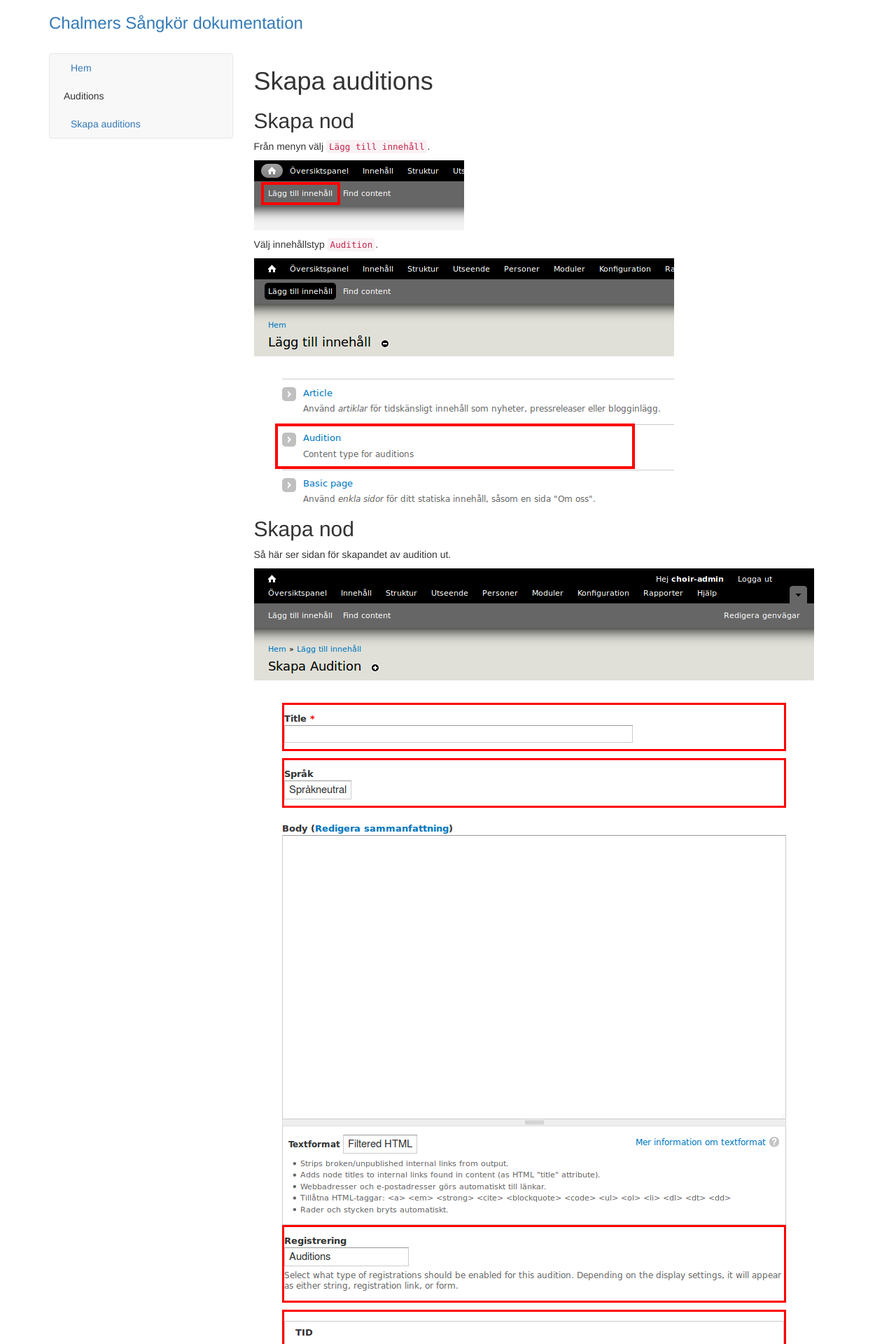
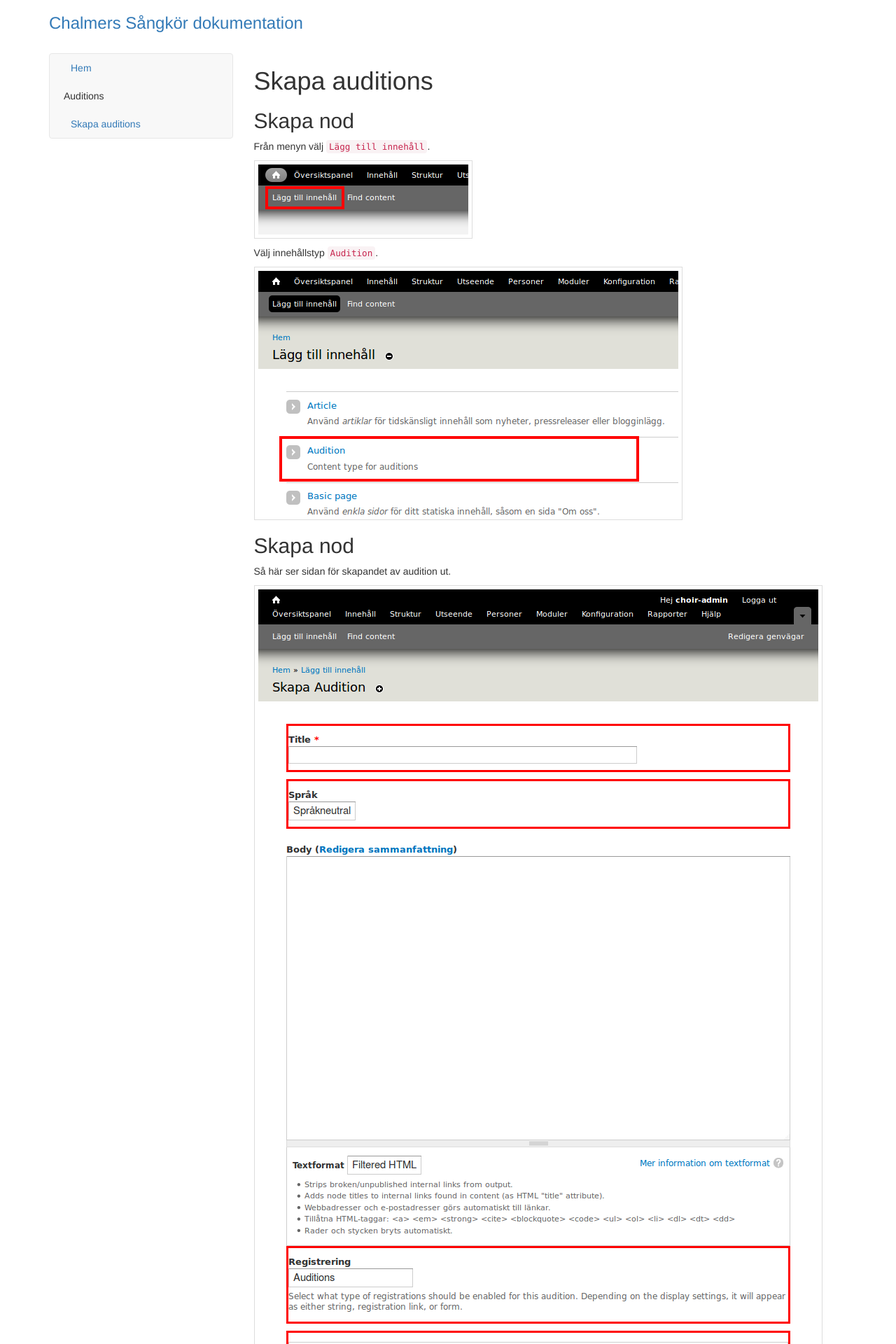
Before and after one commit to chalmers-choir/chalmers-choir.github.io, a Jekyll site: the page built from _posts/auditions/2014-01-01-skapa-auditions.md, in a window 1280 px wide. Shown: the top 1920 px of the page at 70% size. Built offline with Jekyll 4.4.1, drawn with Linux system fonts in a browser that asks for light colours; nearby versions of some CDN libraries.

Commit message:
Ändrar utseende för bilder.

```diff
--- a/_sass/_base.scss
+++ b/_sass/_base.scss
@@ -2,6 +2,7 @@
  * Images
  */
 img {
-    max-width: 100%;
-    vertical-align: middle;
+  border: solid 1px #DDD;
+  max-width: 100%;
+  padding: 5px;
 }
```
